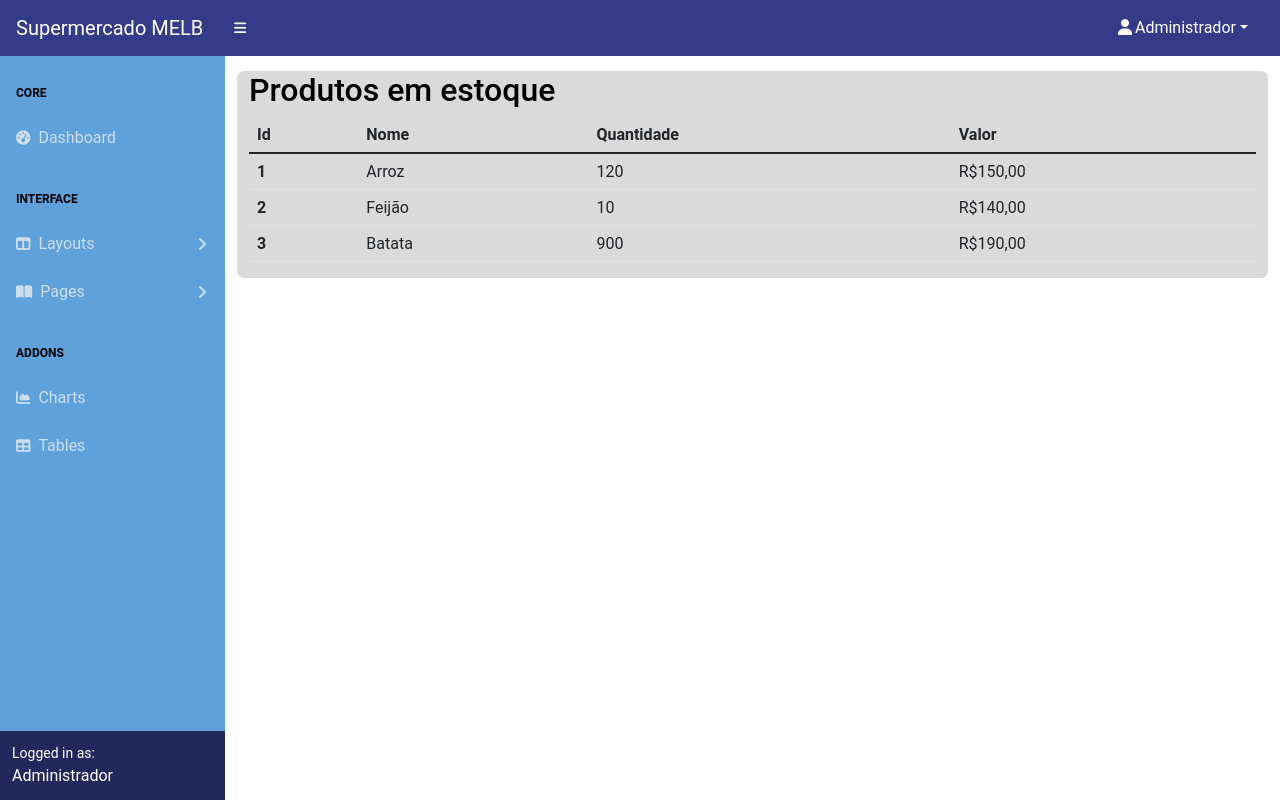
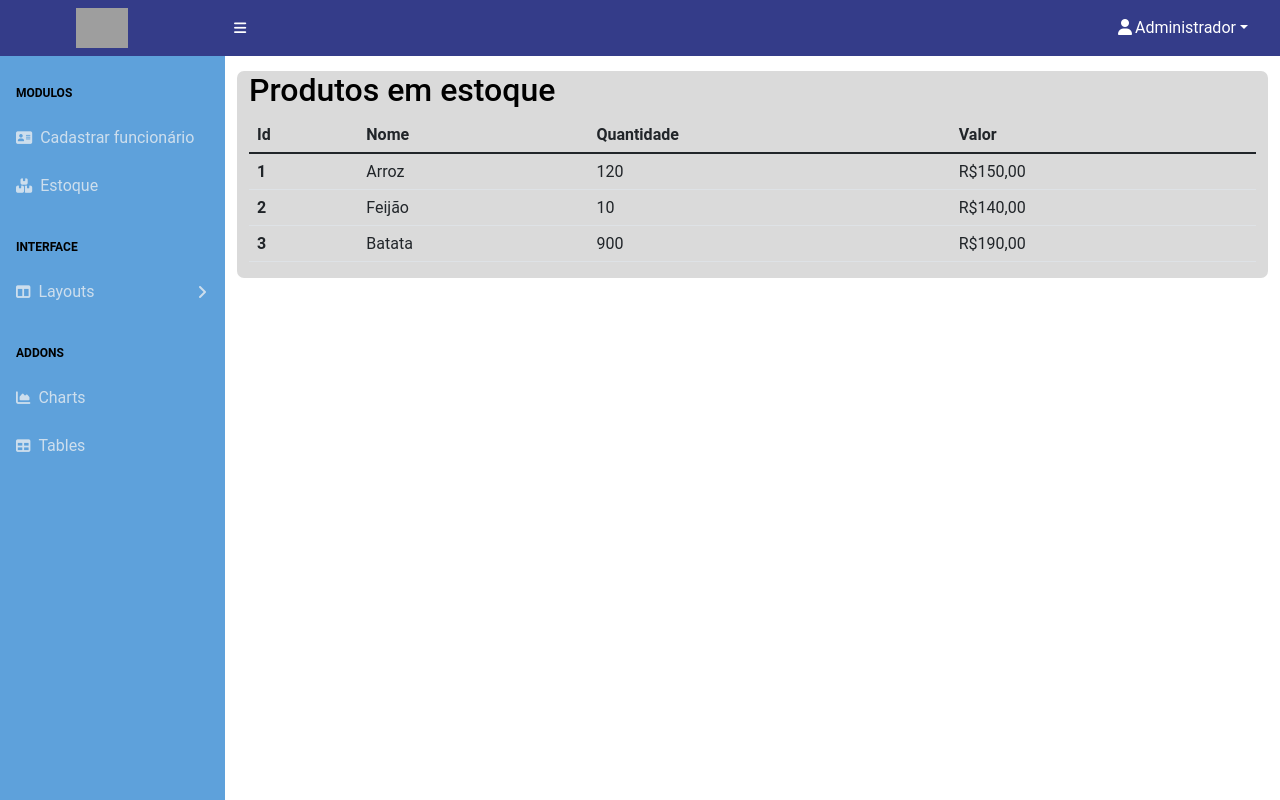
Before and after one commit to MarcioMicro/MercadoMELB, a PHP site: page /pag_estoque.php in a window 1280 px wide. Run offline with PHP 8.4, Linux system fonts and the light colour scheme; a user stored in the database is signed in; some libraries are stand-ins or nearby versions; grey boxes are pictures that could not be loaded.

Commit message:
Add files via upload

```diff
--- a/htdocs/Projeto/includes/cabecalho.php
+++ b/htdocs/Projeto/includes/cabecalho.php
@@ -2,7 +2,7 @@
 <link rel="stylesheet" href="css/bootstrap.min.css">
 <link rel="stylesheet" href="css/bs-admin.css">
 <link rel="stylesheet" href="css/style.css">
-
+<script src="js/Chart.min.js"></script>
 <script src="js/bootstrap.bundle.min.js"></script>
 <script src="includes/sb-admin/js/sb-admin-2.min.js"></script>
 
@@ -26,7 +26,7 @@
 <body class="sb-nav-fixed">
   <nav class="sb-topnav navbar navbar-expand navbar-azul">
 
-    <a class="navbar-brand ps-3" href="#">Supermercado MELB</a>
+    <a class="navbar-brand ps-3" href="projeto_inicio.php"><img src="images/logo_melb.png" class="login-logo"></a>
 
     <button class="btn btn-link btn-sm order-1 order-lg-0 me-4 me-lg-0" id="sidebarToggle" href="#!"><i class="fas fa-bars"></i> </button>
 <div class="d-none d-md-inline-block form-inline ms-auto me-0 me-md-3 my-2 my-md-0"></div>
@@ -49,10 +49,14 @@
       <nav class="sb-sidenav accordion sidenav-azul" id="sidenavAccordion">
         <div class="sb-sidenav-menu">
           <div class="nav">
-            <div class="sb-sidenav-menu-heading">Core</div>
-            <a class="nav-link" href="index.html">
-              <div class="sb-nav-link-icon"> <i class="fas fa-tachometer-alt"></i></div>
-              Dashboard
+            <div class="sb-sidenav-menu-heading">Modulos</div>
+            <a class="nav-link" href="pag_cadastro_func.php">
+              <div class="sb-nav-link-icon"> <i class="fa-solid fa-address-card"></i></div>
+              Cadastrar funcionário
+            </a>
+            <a class="nav-link" href="pag_estoque.php">
+              <div class="sb-nav-link-icon"> <i class="fa-solid fa-boxes-stacked"></i></div>
+              Estoque
             </a>
             <div class="sb-sidenav-menu-heading">Interface</div>
             <a class="nav-link collapsed" href="#" data-bs-toggle="collapse" data-bs-target="#collapseLayouts" aria-expanded="false" aria-controls="collapseLayouts">
@@ -66,37 +70,6 @@
                 <a class="nav-link" href="layout-sidenav-light.html">Light Sidenav</a>
               </nav>
             </div>
-            <a class="nav-link collapsed" href="#" data-bs-toggle="collapse" data-bs-target="#collapsePages" aria-expanded="false" aria-controls="collapsePages">
-              <div class="sb-nav-link-icon"><i class="fas fa-book-open"></i> </div>
-              Pages
-              <div class="sb-sidenav-collapse-arrow"><i class="fas fa-angle-down"></i></div>
-            </a>
-            <div class="collapse" id="collapsePages" aria-labelledby="headingTwo" data-bs-parent="#sidenavAccordion">
-              <nav class="sb-sidenav-menu-nested nav accordion" id="sidenavAccordionPages">
-                <a class="nav-link collapsed" href="#" data-bs-toggle="collapse" data-bs-target="#pagesCollapseAuth" aria-expanded="false" aria-controls="pagesCollapseAuth">
-                  Authentication
-                  <div class="sb-sidenav-collapse-arrow"><i class="fas fa-angle-down"></i></div>
-                </a>
-                <div class="collapse" id="pagesCollapseAuth" aria-labelledby="headingOne" data-bs-parent="#sidenavAccordionPages">
-                  <nav class="sb-sidenav-menu-nested nav">
-                    <a class="nav-link" href="login.html">Login</a>
-                    <a class="nav-link" href="register.html">Register</a>
-                    <a class="nav-link" href="password.html">Forgot Password</a>
-                  </nav>
-                </div>
-                <a class="nav-link collapsed" href="#" data-bs-toggle="collapse" data-bs-target="#pagesCollapseError" aria-expanded="false" aria-controls="pagesCollapseError">
-                  Error
-                  <div class="sb-sidenav-collapse-arrow"><i class="fas fa-angle-down"></i></div>
-                </a>
-                <div class="collapse" id="pagesCollapseError" aria-labelledby="headingOne" data-bs-parent="#sidenavAccordionPages">
-                  <nav class="sb-sidenav-menu-nested nav">
-                    <a class="nav-link" href="401.html">401 Page</a>
-                    <a class="nav-link" href="404.html">404 Page</a>
-                    <a class="nav-link" href="500.html">500 Page</a>
-                  </nav>
-                </div>
-              </nav>
-            </div>
             <div class="sb-sidenav-menu-heading">Addons</div>
             <a class="nav-link" href="charts.html">
               <div class="sb-nav-link-icon"><i class="fas fa-chart-area"></i></div>
@@ -108,10 +81,6 @@
             </a>
           </div>
         </div>
-        <div class="sb-sidenav-footer">
-          <div class="small">Logged in as:</div>
-          <?php print ucfirst($_SESSION['usuario_nome']) ?>
-        </div>
       </nav>
     </div>
     <div id="layoutSidenav_content">
```
